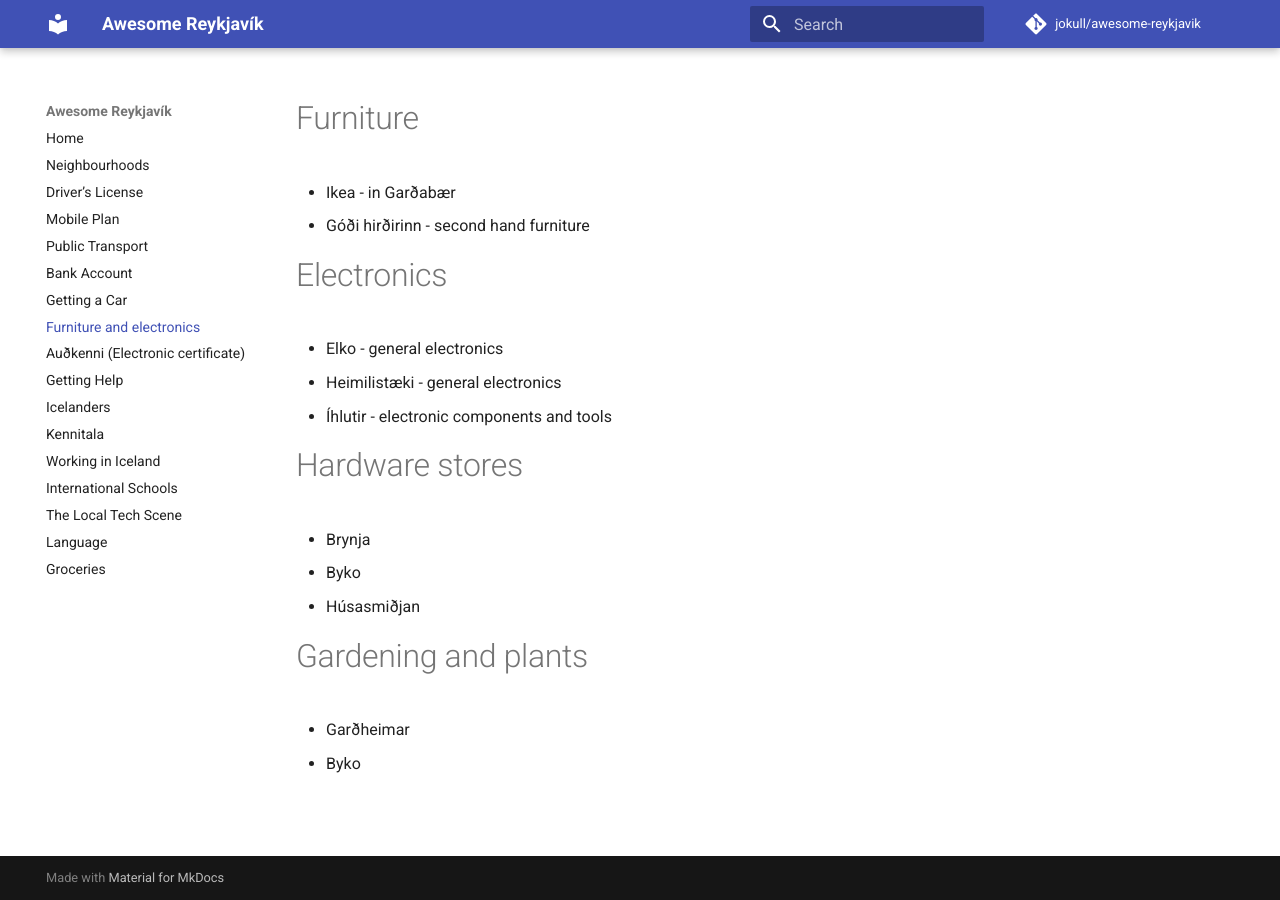
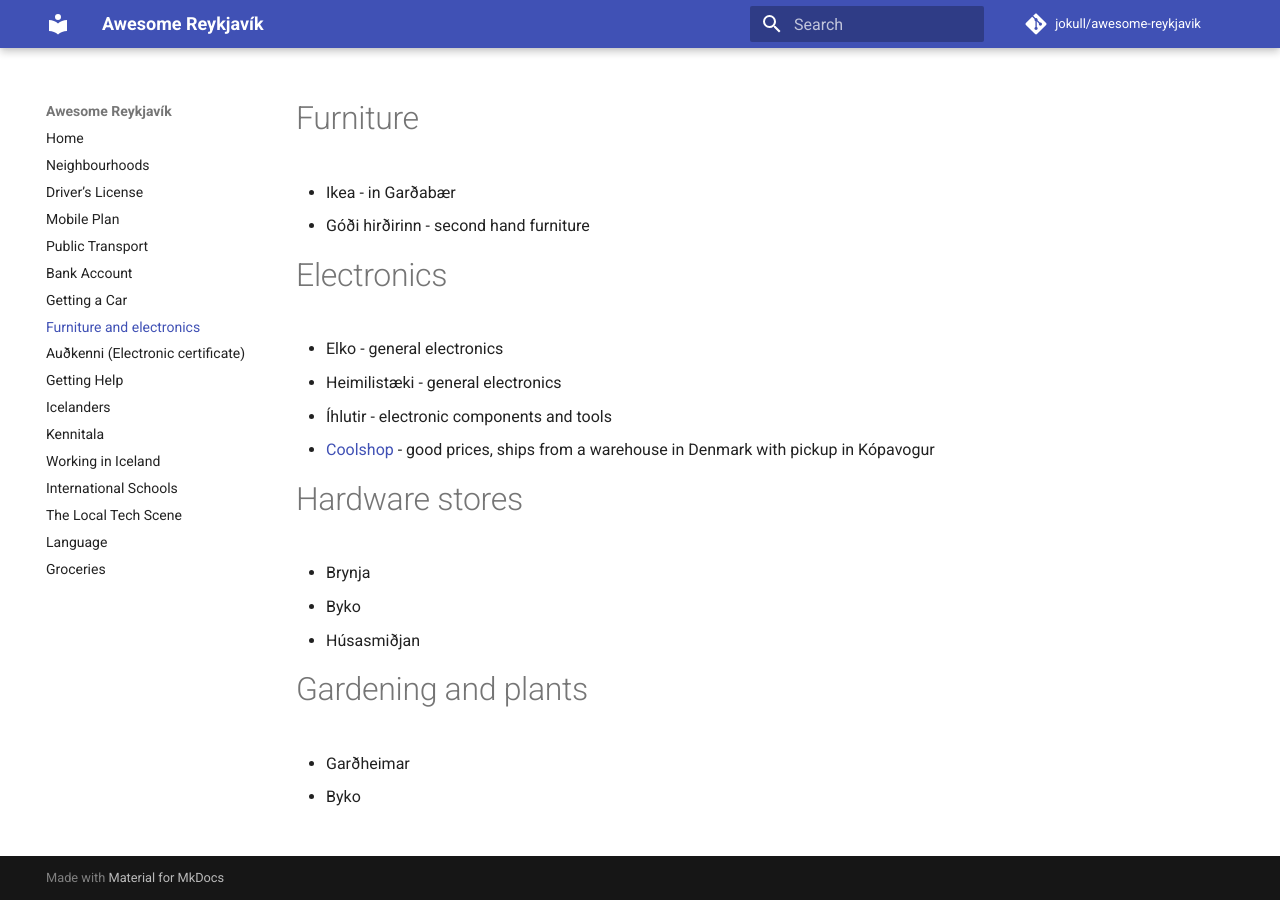
Before and after one commit to jokull/awesome-reykjavik, an MkDocs documentation site: the page built from docs/guides/furniture-electronics.md, in a window 1280 px wide. Built offline with MkDocs 1.6.1 and Material for MkDocs 9.7.7, drawn with Linux system fonts in a browser that asks for light colours; comment, search, counter and statistics services are not loaded.

Commit message:
Add Coolshop to electronics stores

```diff
--- a/docs/guides/furniture-electronics.md
+++ b/docs/guides/furniture-electronics.md
@@ -9,6 +9,7 @@
  * Elko - general electronics
  * Heimilistæki - general electronics
  * Íhlutir - electronic components and tools
+ * [Coolshop](https://www.coolshop.is) - good prices, ships from a warehouse in Denmark with pickup in Kópavogur
 
 # Hardware stores
 
```
